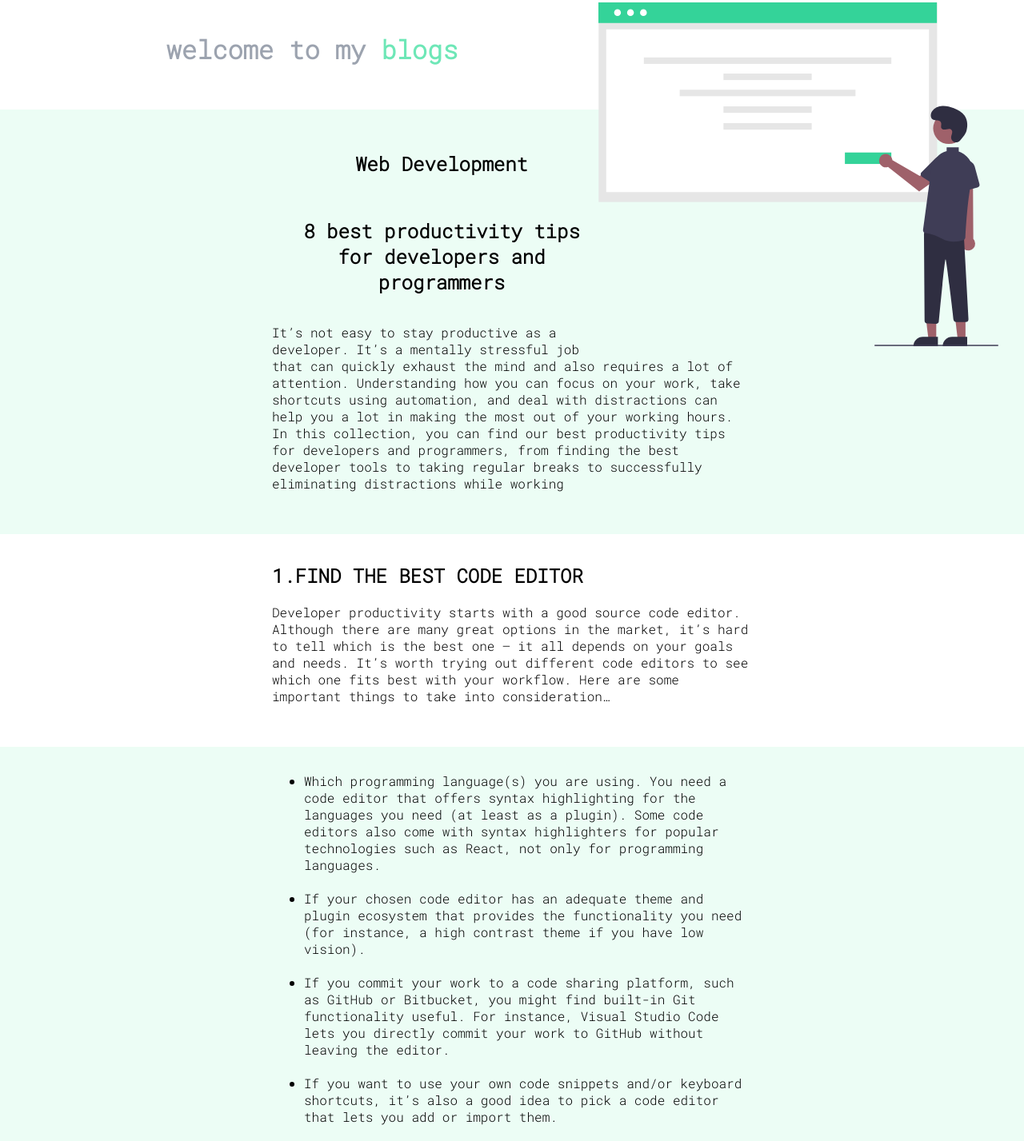
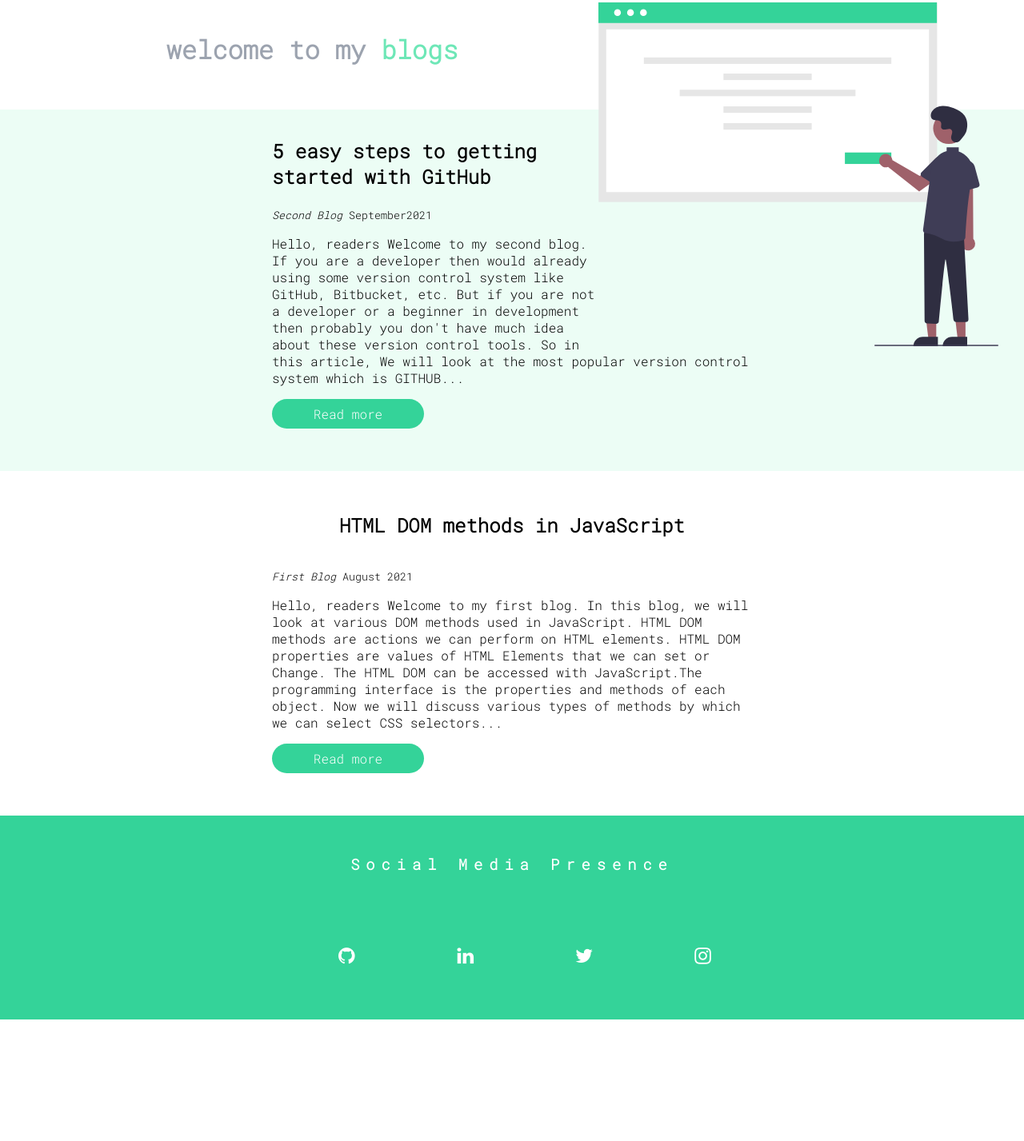
Before and after one commit to Adarsh-Patel-Dev/PORTFOLIO, a plain HTML site: page blogs.html in a window 1280 px wide. Shown: the part 153-1580 px from the top of the page at 80% size. After the commit the page ends 1428 px from the top, so only its background shows below. Drawn offline with Linux system fonts and the light colour scheme.

Commit message:
added blogs

```diff
--- a/blogs.html
+++ b/blogs.html
@@ -1,5 +1,6 @@
 <!DOCTYPE html>
 <html lang="en">
+
 <head>
     <meta charset="UTF-8">
     <meta http-equiv="X-UA-Compatible" content="IE=edge">
@@ -8,6 +9,7 @@
     <link href="styles.css" rel="stylesheet" />
     <link rel="stylesheet" href="https://cdnjs.cloudflare.com/ajax/libs/font-awesome/4.7.0/css/font-awesome.min.css">
 </head>
+
 <body>
 
     <nav class="navigation container">
@@ -29,72 +31,47 @@
     <header class="hero">
         <img class="blog-img" src="images/blog.svg" align="right" />
         <h1 class="hero-heading">
-            welcome to  my <span class="heading-inverted">blogs</span>
+            welcome to my <span class="heading-inverted">blogs</span>
         </h1>
     </header>
 
 
     <section class="section ow">
         <div class="container container-center">
-            <h1><bold>Web Development</bold></h1>
-            <h1>8 best productivity tips for developers and programmers</h1>
 
-            <p>It’s not easy to stay productive as a developer. It’s a mentally stressful job that can quickly exhaust the mind and also requires a lot of attention. Understanding how you can focus on your work, take shortcuts using automation, and deal with distractions can help you a lot in making the most out of your working hours. In this collection, you can find our best productivity tips for developers and programmers, from finding the best developer tools to taking regular breaks to successfully eliminating distractions while working</p>
+            <h2>5 easy steps to getting started with GitHub</h2>
+            <small><i>Second Blog</i> September2021 </small>
+            <p>Hello, readers Welcome to my second blog. If you are a developer then would already using some version
+                control system like GitHub, Bitbucket, etc. But if you are not a developer or a beginner in development
+                then probably you don't have much idea about these version control tools.
+
+                So in this article, We will look at the most popular version control system which is GITHUB...</p>
+
+            <a class="link primary-link"
+                href="https://hashnode.com/post/5-easy-steps-to-getting-started-with-github-cktu4rk3p0rtfhvs1edp1etlz">Read
+                more</a>
+
             <br>
         </div>
     </section>
 
     <section class="section">
         <div class="container container-center">
+            <h1>HTML DOM methods in JavaScript</h1>
+            <small><i>First Blog</i> August 2021</small>
 
-            <h2>1.FIND THE BEST CODE EDITOR</h2>
-            <p>Developer productivity starts with a good source code editor. Although there are many great options in the market, it’s hard to tell which is the best one — it all depends on your goals and needs. It’s worth trying out different code editors to see which one fits best with your workflow. Here are some important things to take into consideration…</p>
+            <p>Hello, readers Welcome to my first blog. In this blog, we will look at various DOM methods used in
+                JavaScript. HTML DOM methods are actions we can perform on HTML elements. HTML DOM properties are values
+                of HTML Elements that we can set or Change.
+                The HTML DOM can be accessed with JavaScript.The programming interface is the properties and methods of
+                each object. Now we will discuss various types of methods by which we can select CSS selectors...</p>
+
+            <a class="link primary-link"
+                href="https://hashnode.com/post/html-selectors-in-javascript-ckt87tmtm0oht95s1dqs77hu2">Read more</a>
+
             <br>
         </div>
     </section>
-
-        <section class="section ow">
-            <div class="container container-center">
-
-             <ul>
-                 <li>Which programming language(s) you are using. You need a code editor that offers syntax highlighting for the languages you need (at least as a plugin). Some code editors also come with syntax highlighters for popular technologies such as React, not only for programming languages.</li>
-                 <br>
-                 <li>If your chosen code editor has an adequate theme and plugin ecosystem that provides the functionality you need (for instance, a high contrast theme if you have low vision).</li>
-                 <br>
-                 <li>If you commit your work to a code sharing platform, such as GitHub or Bitbucket, you might find built-in Git functionality useful. For instance, Visual Studio Code lets you directly commit your work to GitHub without leaving the editor.</li>
-                 <br>
-                 <li>If you want to use your own code snippets and/or keyboard shortcuts, it’s also a good idea to pick a code editor that lets you add or import them.</li>
-            </ul>
-        </div>
-    </section>
-
-    <section class="section">
-        <div class="container container-center">
-
-
-            <h2>2. START WITH THE MOST DIFFICULT TASK EVERY DAY</h2>
-            <p>It’s easy to get lost in daily tasks and procrastination is also a common habit of developers — especially, if you work as a freelancer and have to manage your own deadlines. Therefore, it frequently happens that you work all day and by the end of the day, you realize that you have barely accomplished anything. You can avoid that if, rather than multitasking, you create a hierarchy of daily tasks and start with the most difficult task every day</p>
-
-        </div>
-    </section>
-
-    <section class="section ow">
-        <div class="container container-center">
-
-            <h2>3. TAKE BREAKS REGULARLY</h2>
-            <p>Humans can’t concentrate on the same thing for unlimited time and this is especially true of hard mental work such as programming. You can find different studies about the time limit people can focus on a task without their mind wandering off to something else. For example, this study states that sustained attention is possible for about 45 minutes, while another one mentions 52 consecutive minutes followed by a 17-minute break.<br><br>Then, we have the famous Pomodoro Technique that uses a tomato-shaped kitchen timer to measure time. It works with 25-minute time blocks with 5-minute short breaks and 10-minute long breaks. The Pomodoro Technique has become so popular with the developer community that there are even Pomodoro apps you can use while working.<br><br>All in all, there’s no golden rule here, and everyone has a different time limit, so you’ll need to experiment a bit to find out what works best for you. It’s also not worth following a very strict rule — if you are already in the flow, don’t interrupt your work just because the time for the break has arrived.<br><br>However, there’s one important thing to remember. The break has to be a real break when you do get up from your desk. Checking emails, Slack notifications, social media, blogs, or just staring at any kind of screen won’t matter as a break for your brain — every single research on the subject states this as a fact.</p>
-        </div>
-    </section>
-
-    <section class="section">
-        <div class="container container-center">
-            <h2 class="center">by Adarsh Patel</h2>
-            <img class="my-img" src="images/ADARSH-PHOTO.jpg" align="centre" />
-
-        </div>
-    </section>
-
-
 
     <footer>
         <h3>Social Media Presence</h3>
@@ -104,13 +81,10 @@
             <a href="https://twitter.com/AdarshPatelDev?s=08" class="fa fa-twitter"></a>
             <a href="https://instagram.com/git_sit_code" class="fa fa-instagram"></a>
 
-
         </div>
-
-
-
     </footer>
 
 
 </body>
+
 </html>
```
Lines whose indentation alone changed are shown as unchanged.
